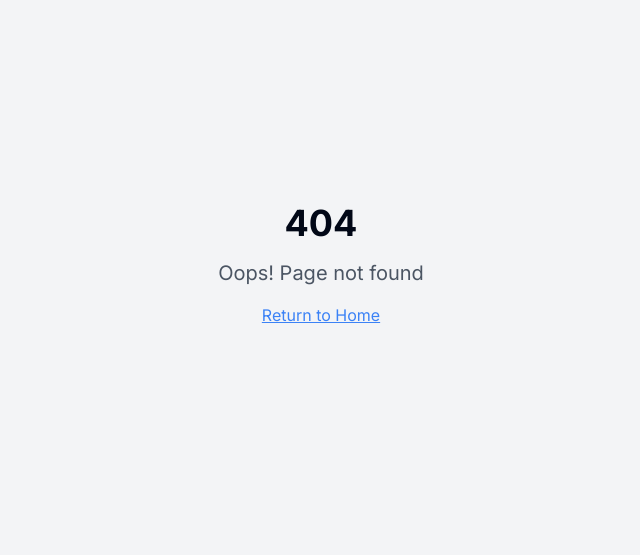
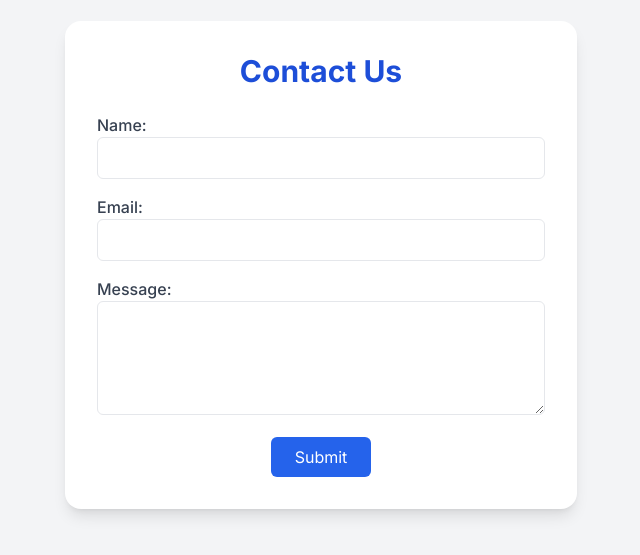
Before and after one commit to Avinash12122002/AI-Assessment-Test, a React (Vite) app in the folder client/: page /contact in a window 1280 px wide. Before the commit this address had no page. Shown: the part 135-690 px from the top of the page, without its empty margins (319-959 px from the left). Built offline with nearby package versions, Linux system fonts and the light colour scheme.

Commit message:
add contactus page

```diff
--- a/client/src/App.jsx
+++ b/client/src/App.jsx
@@ -14,6 +14,7 @@ import StartTest from "@/pages/candidate/StartTest";
 import TakeTest from "@/pages/candidate/TakeTest";
 import PreviousResults from "@/pages/candidate/PreviousResults";
 import SignUp from "./pages/auth/SignUp";
+import ContactForm from "./pages/auth/ContactForm";
 
 function App() {
   return (
@@ -24,6 +25,7 @@ function App() {
           <Route path="/" element={<Index />} />
           <Route path="/login" element={<Login />} />
           <Route path="/register" element={<SignUp />} />
+          <Route path="/contact" element={<ContactForm />} />
           {/* HR Routes */}
           <Route path="/hr/dashboard" element={<HrDashboard />} />
           <Route path="/hr/create-test" element={<CreateTest />} />
--- a/client/src/components/layout/Footer.jsx
+++ b/client/src/components/layout/Footer.jsx
@@ -1,7 +1,21 @@
 import { cn } from "@/lib/utils";
+import { useRoutes } from "react-router-dom";
+import { Link } from "react-router-dom";
+import ContactForm from "@/pages/auth/ContactForm";
 
 export function Footer({ className }) {
   const currentYear = new Date().getFullYear();
+
+  // Define the local route
+  const contactRoute = useRoutes([
+    {
+      path: "/contact",
+      element: <ContactForm />,
+    },
+  ]);
+
+  // If route matches, render the ContactForm
+  if (contactRoute) return contactRoute;
 
   return (
     <footer className={cn("border-t bg-white", className)}>
@@ -66,12 +80,12 @@ export function Footer({ className }) {
             >
               Help Center
             </a>
-            <a
-              href="#contact"
+            <Link
+              to="/contact"
               className="text-sm text-muted-foreground hover:text-foreground"
             >
               Contact Us
-            </a>
+            </Link>
             <a
               href="#privacy"
               className="text-sm text-muted-foreground hover:text-foreground"
--- a/client/src/contexts/AuthContext.jsx
+++ b/client/src/contexts/AuthContext.jsx
@@ -13,7 +13,7 @@ export const AuthProvider = ({ children }) => {
   const [user, setUser] = useState(null);
   const [loading, setLoading] = useState(true);
   const [error, setError] = useState("");
-  const [role, setRole] = useState(""); // Still storing role for state management
+  const [role, setRole] = useState("");
 
   useEffect(() => {
     if (!initialized.current) {
@@ -23,7 +23,7 @@ export const AuthProvider = ({ children }) => {
         if (storedUser) {
           const parsedUser = JSON.parse(storedUser);
           setUser(parsedUser);
-          setRole(parsedUser.role); // Keep role for internal logic
+          setRole(parsedUser.role);
         }
       } catch (err) {
         console.error("Error reading user from localStorage:", err);
@@ -47,7 +47,7 @@ export const AuthProvider = ({ children }) => {
     }
   }, [user]);
 
-  // ✅ Register user (For Candidate only)
+  // ✅ Register function
   const register = async (name, email, password) => {
     setLoading(true);
     setError("");
@@ -58,7 +58,7 @@ export const AuthProvider = ({ children }) => {
       const response = await fetch(URL, {
         method: "POST",
         headers: { "Content-Type": "application/json" },
-        body: JSON.stringify({ name, email, password, role: "candidate" }), // Hardcoded role as "candidate"
+        body: JSON.stringify({ name, email, password, role: "candidate" }),
       });
 
       const data = await response.json();
@@ -77,7 +77,7 @@ export const AuthProvider = ({ children }) => {
     }
   };
 
-  // ✅ Login with role validation (no changes needed here)
+  // ✅ Login function
   const login = async (email, password, expectedRole) => {
     setLoading(true);
     setError("");
@@ -125,6 +125,48 @@ export const AuthProvider = ({ children }) => {
     }
   };
 
+  // ✅ Contact function – only Candidate allowed
+  const contact = async (name, email, message) => {
+    setLoading(true);
+    setError("");
+
+    // Block HR users from sending messages
+    if (role !== "candidate") {
+      const errorMessage = "You are not authorized person";
+      setError(errorMessage);
+      setLoading(false);
+      return { success: false, error: errorMessage };
+    }
+
+    const URL = "http://localhost:3000/api/auth/contact";
+
+    try {
+      const response = await fetch(URL, {
+        method: "POST",
+        headers: {
+          "Content-Type": "application/json",
+          Authorization: `Bearer ${localStorage.getItem("token") || ""}`,
+        },
+        body: JSON.stringify({ name, email, message }),
+      });
+
+      const data = await response.json();
+
+      if (response.ok) {
+        return { success: true, message: data.message };
+      } else {
+        const errMsg = data.error || data.message || "Submission failed.";
+        setError(errMsg);
+        return { success: false, error: errMsg };
+      }
+    } catch (err) {
+      setError("Something went wrong.");
+      return { success: false, error: err.message };
+    } finally {
+      setLoading(false);
+    }
+  };
+
   const logout = () => {
     setUser(null);
     setRole("");
@@ -140,7 +182,8 @@ export const AuthProvider = ({ children }) => {
         loading,
         error,
         login,
-        register, // ✅ exposed register function
+        register,
+        contact, // ✅ expose contact
         logout,
         role,
         isAuthenticated: !!user,
--- /dev/null
+++ b/client/src/pages/auth/ContactForm.jsx
@@ -0,0 +1,116 @@
+import { useState } from "react";
+import { useAuth } from "@/contexts/AuthContext";
+
+function ContactForm() {
+  const [formData, setFormData] = useState({
+    name: "",
+    email: "",
+    message: "",
+  });
+
+  const { contact, loading, error, role } = useAuth(); // ⬅️ also get role
+  const [serverError, setServerError] = useState("");
+
+  const handleChange = (e) => {
+    const { name, value } = e.target;
+    setFormData((prevData) => ({
+      ...prevData,
+      [name]: value,
+    }));
+  };
+
+  const handleSubmit = async (e) => {
+    e.preventDefault();
+    setServerError("");
+
+    if (role !== "candidate") {
+      setServerError("You are not authorized person");
+      return;
+    }
+
+    const { name, email, message } = formData;
+    const res = await contact(name, email, message);
+
+    if (res.success) {
+      alert(res.message || "Message sent!");
+      setFormData({ name: "", email: "", message: "" });
+    } else {
+      setServerError(res.error || "Submission failed.");
+    }
+  };
+
+  return (
+    <div className="min-h-screen bg-gray-100 flex items-center justify-center p-6">
+      <div className="bg-white rounded-2xl shadow-lg p-8 w-full max-w-lg">
+        <h2 className="text-3xl font-bold mb-6 text-center text-blue-700">
+          Contact Us
+        </h2>
+
+        {serverError && (
+          <p className="text-red-500 text-center mb-4">{serverError}</p>
+        )}
+
+        <form onSubmit={handleSubmit} className="space-y-4">
+          <div>
+            <label htmlFor="name" className="block font-medium text-gray-700">
+              Name:
+            </label>
+            <input
+              type="text"
+              id="name"
+              name="name"
+              value={formData.name}
+              onChange={handleChange}
+              className="w-full p-2 border rounded-md focus:outline-none focus:ring-2 focus:ring-blue-400"
+            />
+          </div>
+
+          <div>
+            <label htmlFor="email" className="block font-medium text-gray-700">
+              Email:
+            </label>
+            <input
+              type="email"
+              id="email"
+              name="email"
+              value={formData.email}
+              onChange={handleChange}
+              className="w-full p-2 border rounded-md focus:outline-none focus:ring-2 focus:ring-blue-400"
+            />
+          </div>
+
+          <div>
+            <label
+              htmlFor="message"
+              className="block font-medium text-gray-700"
+            >
+              Message:
+            </label>
+            <textarea
+              id="message"
+              name="message"
+              rows="4"
+              value={formData.message}
+              onChange={handleChange}
+              className="w-full p-2 border rounded-md focus:outline-none focus:ring-2 focus:ring-blue-400"
+            />
+          </div>
+
+          <div className="text-center">
+            <button
+              type="submit"
+              className={`bg-blue-600 text-white px-6 py-2 rounded-md transition duration-300 ${
+                loading ? "opacity-50 cursor-not-allowed" : "hover:bg-blue-700"
+              }`}
+              disabled={loading}
+            >
+              {loading ? "Submitting..." : "Submit"}
+            </button>
+          </div>
+        </form>
+      </div>
+    </div>
+  );
+}
+
+export default ContactForm;
```
Also changed, not shown: 1 other file (tests, documents, lock files or other folders).
